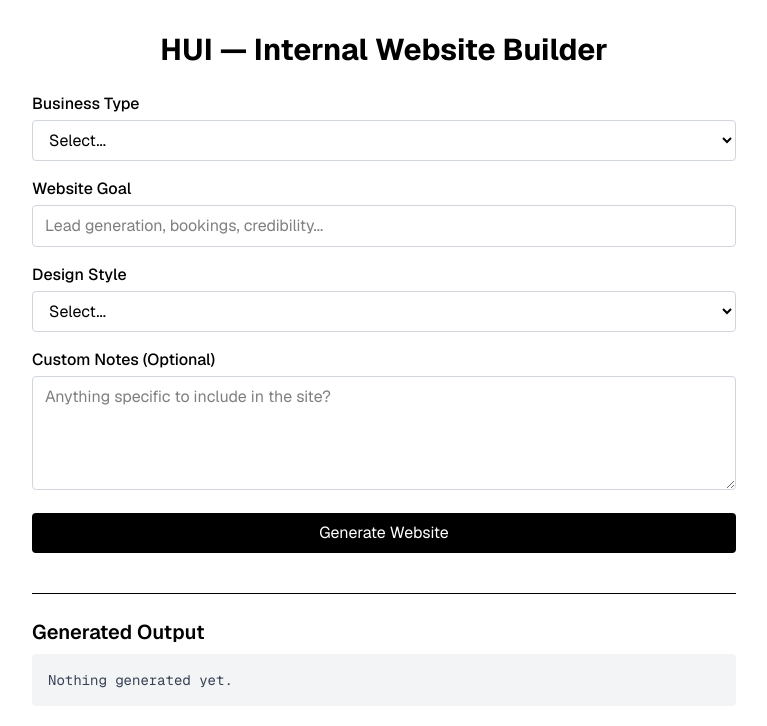
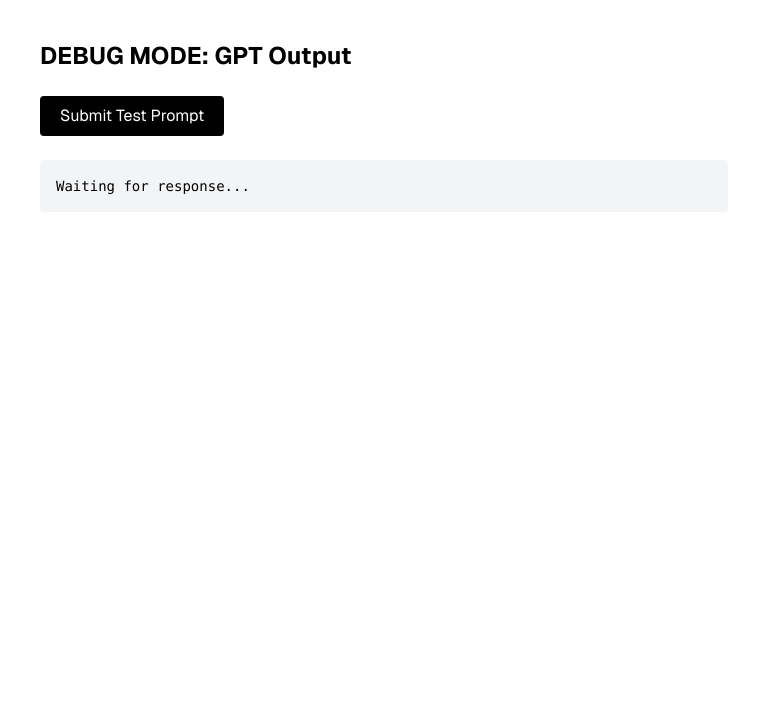
Before and after one commit to hitbridge5/hui-3-oh, a Next.js app: page / in a window 1280 px wide. Shown: the top 726 px of the page, without its empty margins (256-1023 px from the left). Built offline with nearby package versions, Linux system fonts and the light colour scheme.

Commit message:
Debug frontend: show full GPT response

```diff
--- a/app/page.js
+++ b/app/page.js
@@ -2,18 +2,8 @@
 import { useState } from "react";
 
 export default function Home() {
-  const [formData, setFormData] = useState({
-    businessType: "",
-    websiteGoal: "",
-    designStyle: "",
-    customNotes: "",
-  });
   const [result, setResult] = useState("");
   const [loading, setLoading] = useState(false);
-
-  const handleChange = (e) => {
-    setFormData({ ...formData, [e.target.name]: e.target.value });
-  };
 
   const handleSubmit = async (e) => {
     e.preventDefault();
@@ -24,92 +14,34 @@ export default function Home() {
       const res = await fetch("/api/generate", {
         method: "POST",
         headers: { "Content-Type": "application/json" },
-        body: JSON.stringify(formData),
+        body: JSON.stringify({}),
       });
 
       const data = await res.json();
-      setResult(data.code || "No output received.");
+      setResult(JSON.stringify(data, null, 2)); // 🔥 show full response
     } catch (err) {
-      setResult("Error generating site.");
+      setResult("Fetch error: " + err.message);
     }
 
     setLoading(false);
   };
 
   return (
-    <main className="min-h-screen bg-white text-black p-8 max-w-3xl mx-auto font-sans">
-      <h1 className="text-3xl font-bold mb-6 text-center">HUI — Internal Website Builder</h1>
-
-      <form className="space-y-4" onSubmit={handleSubmit}>
-        <div>
-          <label className="block font-medium mb-1">Business Type</label>
-          <select
-            name="businessType"
-            className="w-full border border-gray-300 rounded px-3 py-2"
-            onChange={handleChange}
-          >
-            <option value="">Select...</option>
-            <option>HVAC</option>
-            <option>Restaurant</option>
-            <option>Plumber</option>
-            <option>Electrician</option>
-            <option>General Service</option>
-          </select>
-        </div>
-
-        <div>
-          <label className="block font-medium mb-1">Website Goal</label>
-          <input
-            type="text"
-            name="websiteGoal"
-            className="w-full border border-gray-300 rounded px-3 py-2"
-            placeholder="Lead generation, bookings, credibility..."
-            onChange={handleChange}
-          />
-        </div>
-
-        <div>
-          <label className="block font-medium mb-1">Design Style</label>
-          <select
-            name="designStyle"
-            className="w-full border border-gray-300 rounded px-3 py-2"
-            onChange={handleChange}
-          >
-            <option value="">Select...</option>
-            <option>Clean & Professional</option>
-            <option>Bold & Modern</option>
-            <option>Elegant & Soft</option>
-            <option>Dark & Techy</option>
-            <option>Minimal</option>
-          </select>
-        </div>
-
-        <div>
-          <label className="block font-medium mb-1">Custom Notes (Optional)</label>
-          <textarea
-            name="customNotes"
-            className="w-full border border-gray-300 rounded px-3 py-2"
-            rows="4"
-            placeholder="Anything specific to include in the site?"
-            onChange={handleChange}
-          ></textarea>
-        </div>
-
+    <main className="min-h-screen p-10 font-sans max-w-3xl mx-auto text-black">
+      <h1 className="text-2xl font-bold mb-6">DEBUG MODE: GPT Output</h1>
+      <form onSubmit={handleSubmit}>
         <button
           type="submit"
-          className="bg-black text-white px-5 py-2 rounded hover:bg-gray-800 w-full"
+          className="bg-black text-white px-5 py-2 rounded"
           disabled={loading}
         >
-          {loading ? "Generating..." : "Generate Website"}
+          {loading ? "Generating..." : "Submit Test Prompt"}
         </button>
       </form>
 
-      <div className="mt-10 border-t pt-6">
-        <h2 className="text-xl font-semibold mb-2">Generated Output</h2>
-        <pre className="bg-gray-100 p-4 rounded text-sm text-gray-700 font-mono whitespace-pre-wrap">
-          {result || "Nothing generated yet."}
-        </pre>
-      </div>
+      <pre className="mt-6 bg-gray-100 p-4 rounded text-sm whitespace-pre-wrap">
+        {result || "Waiting for response..."}
+      </pre>
     </main>
   );
 }
```
